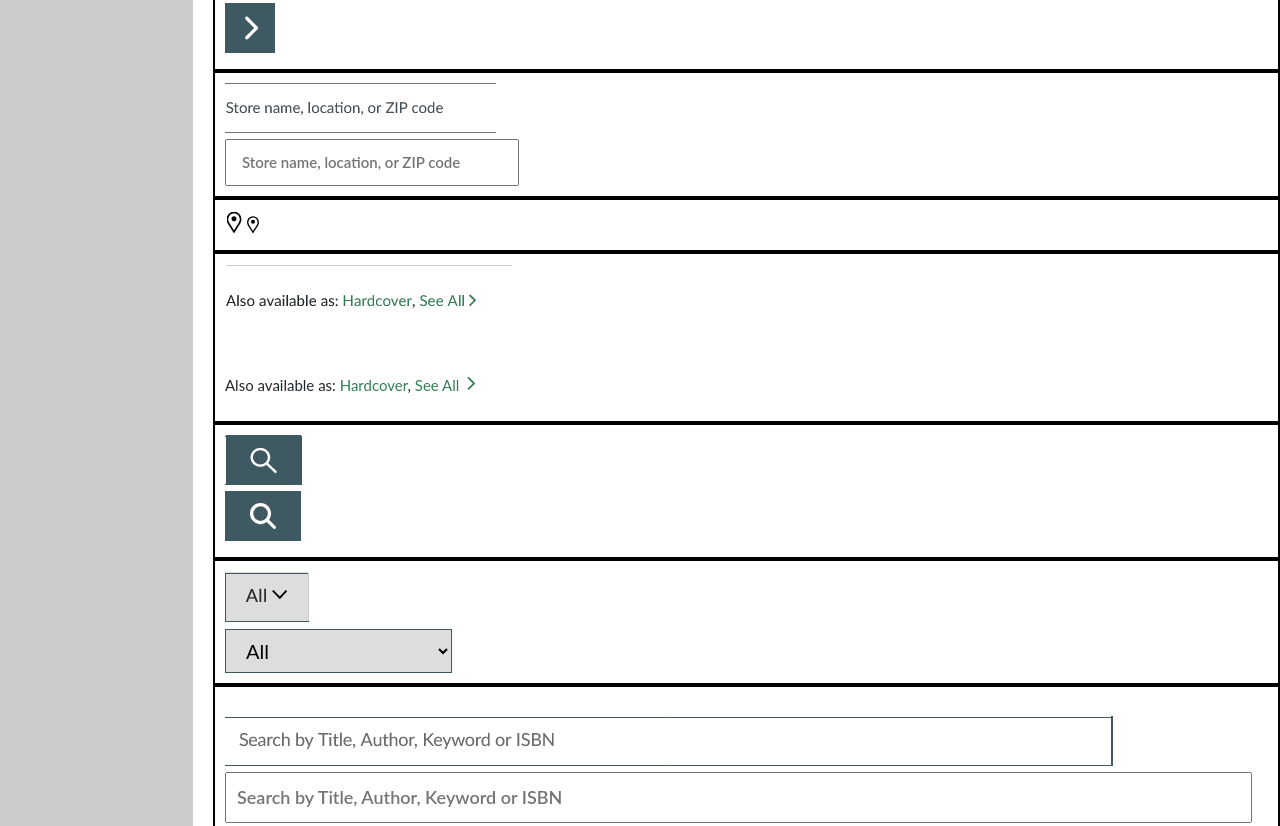
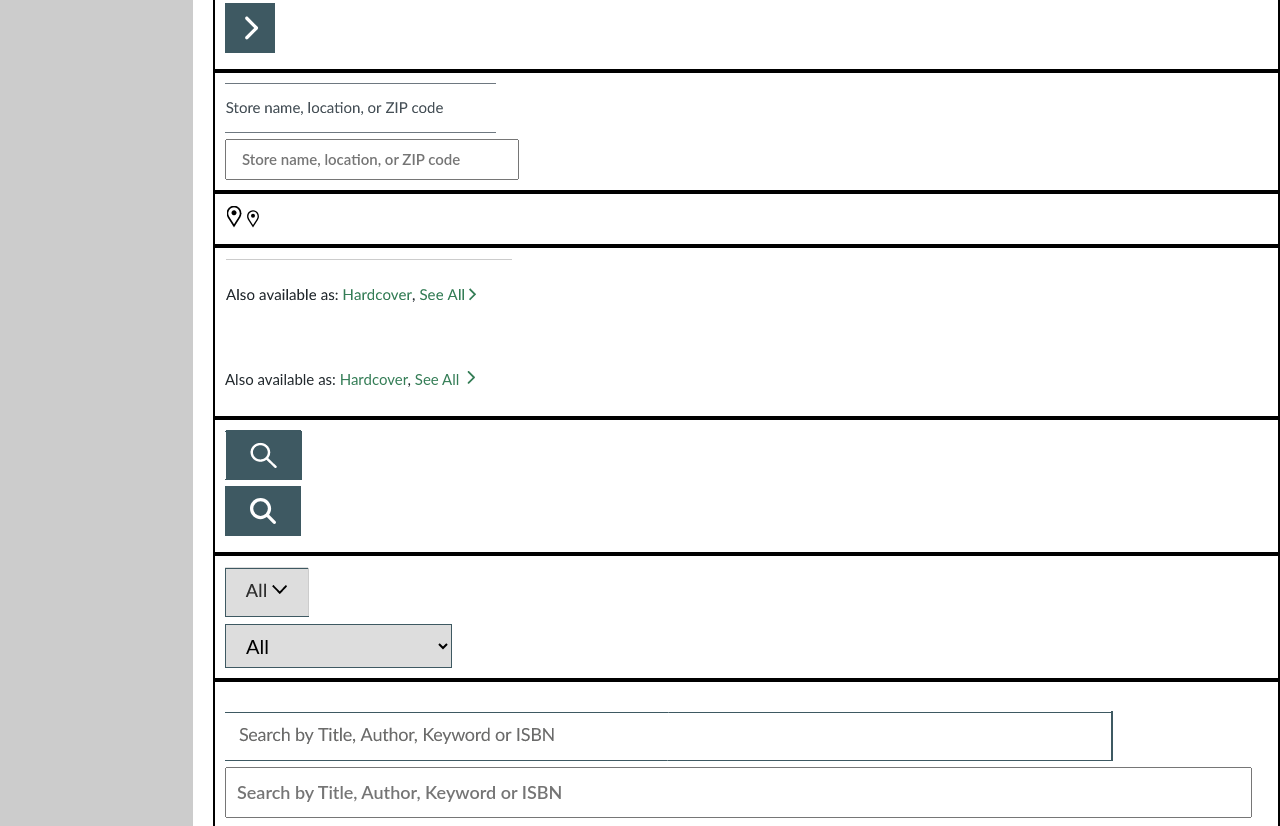
Before and after one commit to llundmark/llundmark.github.io, a plain HTML site: page components/index.html in a window 1280 px wide. Shown: the part 3972-4798 px from the top of the page. Drawn offline with Linux system fonts and the light colour scheme.

Commit message:
more updates

```diff
--- a/components/index.html
+++ b/components/index.html
@@ -752,10 +752,8 @@
 	<div class="storefinder">
 		<form class="ftinput" action="">
 		<input class="ftinput__textbox" type="text" placeholder="Store name, location, or ZIP code" value="">
-		<label>
 		<input class="footer-submitbtn" type="submit" value="">
 		<svg class="submit-icon" xmlns="http://www.w3.org/2000/svg" viewBox="0 0 320 512"><!--!Font Awesome Free 6.5.2 by @fontawesome - https://fontawesome.com License - https://fontawesome.com/license/free Copyright 2024 Fonticons, Inc.--><path d="M310.6 233.4c12.5 12.5 12.5 32.8 0 45.3l-192 192c-12.5 12.5-32.8 12.5-45.3 0s-12.5-32.8 0-45.3L242.7 256 73.4 86.6c-12.5-12.5-12.5-32.8 0-45.3s32.8-12.5 45.3 0l192 192z"/></svg>
-		</label>
 		</form>
 	</div>
 	</div>
@@ -767,10 +765,8 @@
 		<h4 class="footer__blockheader">Stay in the Know</h4>
 		<form class="ftinput" action="">
 		<input class="ftinput__textbox" type="text" placeholder="Email Address" value="">
-		<label>
 		<input class="footer-submitbtn" type="submit" value="">
 		<svg class="submit-icon" xmlns="http://www.w3.org/2000/svg" viewBox="0 0 320 512"><!--!Font Awesome Free 6.5.2 by @fontawesome - https://fontawesome.com License - https://fontawesome.com/license/free Copyright 2024 Fonticons, Inc.--><path d="M310.6 233.4c12.5 12.5 12.5 32.8 0 45.3l-192 192c-12.5 12.5-32.8 12.5-45.3 0s-12.5-32.8 0-45.3L242.7 256 73.4 86.6c-12.5-12.5-12.5-32.8 0-45.3s32.8-12.5 45.3 0l192 192z"/></svg>
-		</label>
 		</form>
 		<p class="ftsubscribe__text">Submit your email address to receive Barnes & Noble offers & updates. You can view Barnes & Noble’s Privacy Policy <a href="#!">here</a>. Unsubscribe from our emails at any time. </p>
 	</div>
@@ -782,10 +778,8 @@
 	<div class="subblock">
 		<form class="ftinput" action="">
 		<input class="ftinput__textbox" type="text" placeholder="Email Address" value="">
-		<label>
 		<input class="footer-submitbtn" type="submit" value="">
 		<svg class="submit-icon" xmlns="http://www.w3.org/2000/svg" viewBox="0 0 320 512"><!--!Font Awesome Free 6.5.2 by @fontawesome - https://fontawesome.com License - https://fontawesome.com/license/free Copyright 2024 Fonticons, Inc.--><path d="M310.6 233.4c12.5 12.5 12.5 32.8 0 45.3l-192 192c-12.5 12.5-32.8 12.5-45.3 0s-12.5-32.8 0-45.3L242.7 256 73.4 86.6c-12.5-12.5-12.5-32.8 0-45.3s32.8-12.5 45.3 0l192 192z"/></svg>
-		</label>
 		</form>
 	</div>
 	</div>
--- a/components/main.css
+++ b/components/main.css
@@ -641,14 +641,15 @@
 
 	.ftinput__textbox{
 		color: rgb(33, 40, 45);
-		padding:10px 15px;
+		padding:8px 15px;
 		width:calc(100% - 40px);
 		max-width:260px;
 		display:flex;
 		flex-grow:1;
-		line-height:1.5;
+		line-height:1.4;
 		font-weight:600;
 		font-size:15px;
+		max-height:50px;
 	}
 
 	.socialblock{
```
